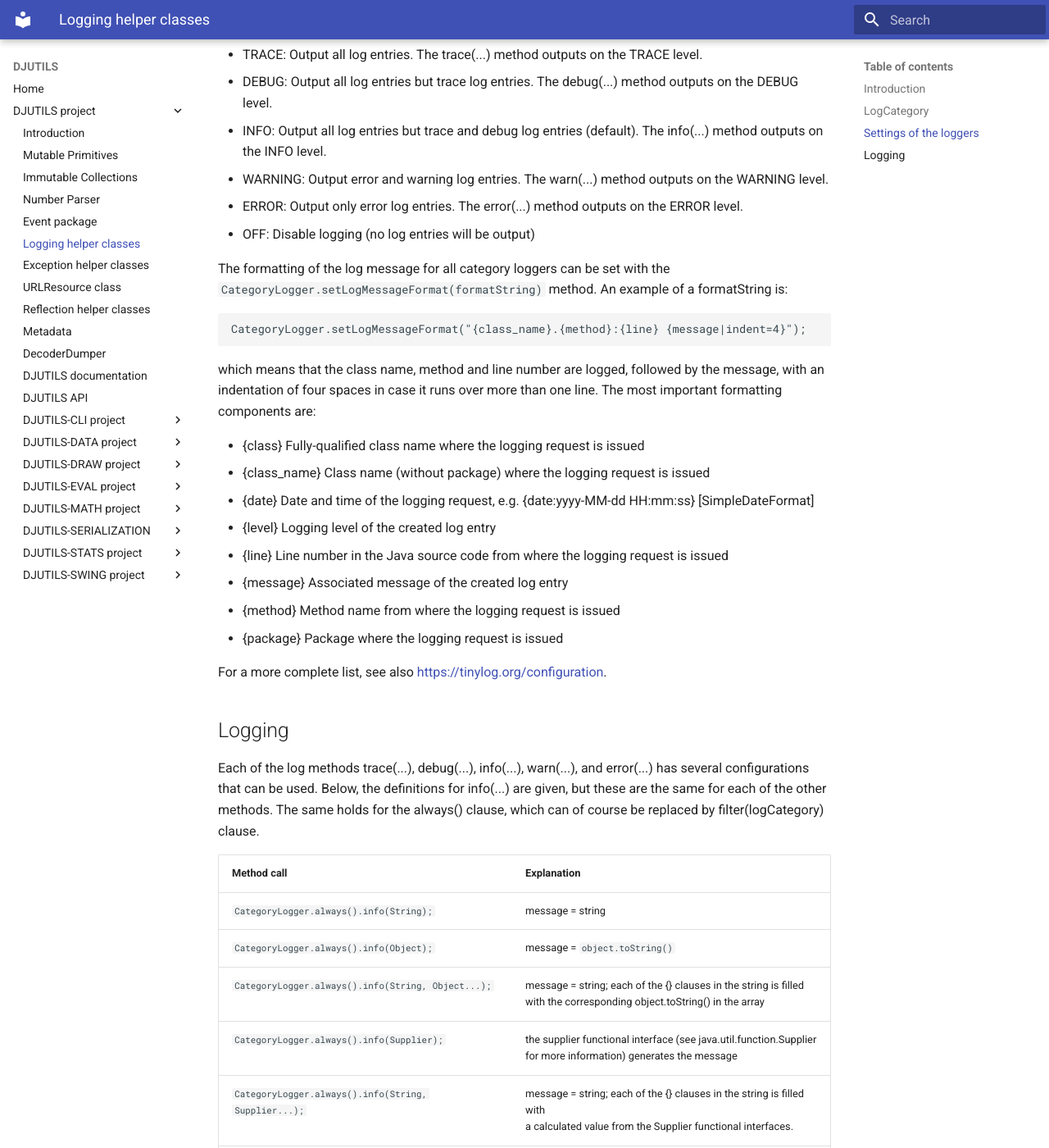
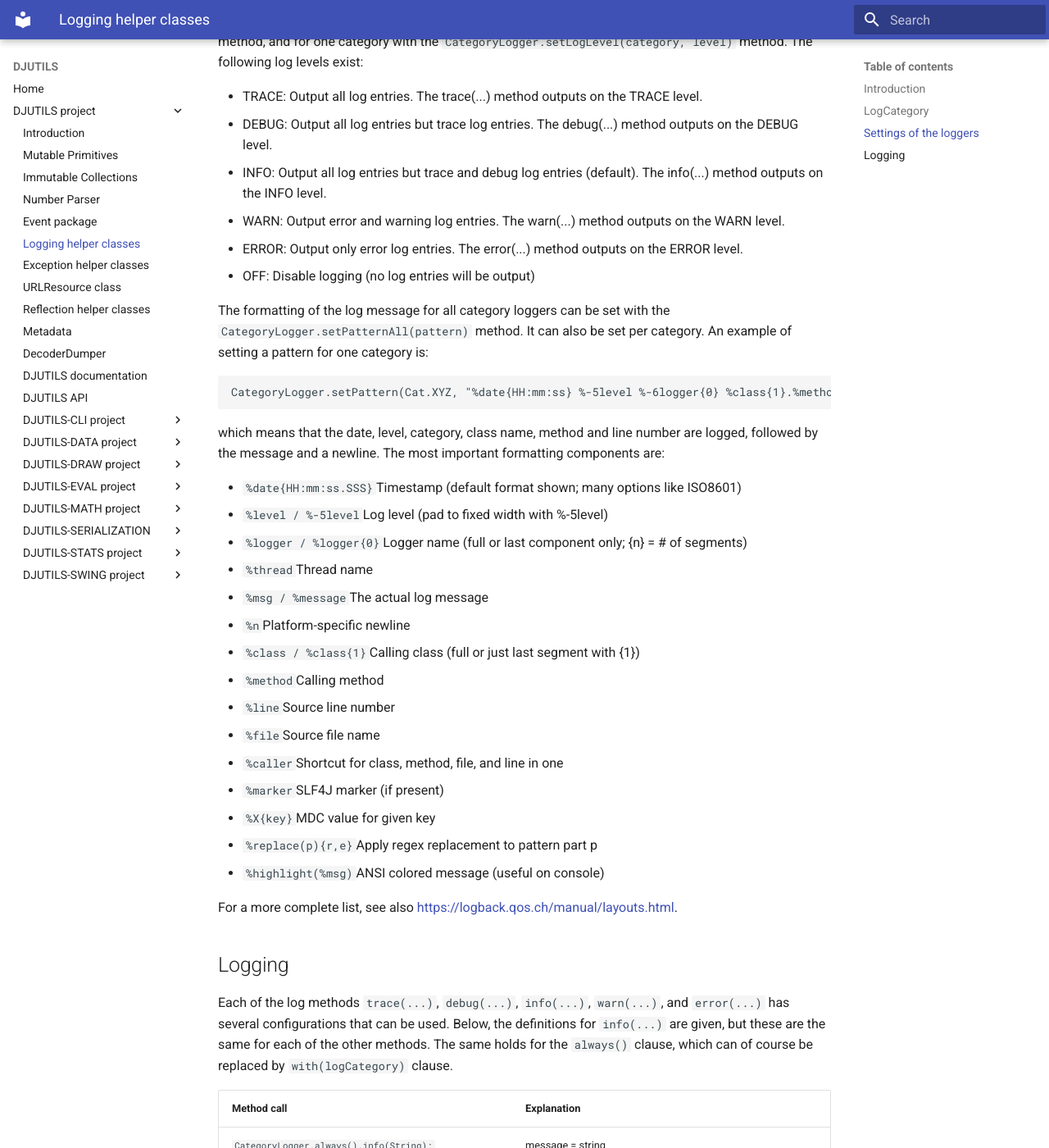
Before and after one commit to averbraeck/djutils-base, an MkDocs documentation site: the page built from docs/djutils/logging.md, in a window 1280 px wide and 1400 px high, scrolled down 1154 px. Shown: the whole window at 82% size. Built offline with MkDocs 1.6.1 and Material for MkDocs 9.7.7, drawn with Linux system fonts in a browser that asks for light colours; some of the changed text lies outside the part shown.

Commit message:
Issue #25. Update documentation for the CategoryLogger

````diff
--- a/docs/djutils/logging.md
+++ b/docs/djutils/logging.md
@@ -2,11 +2,11 @@
 
 ## Introduction
 
-The 'tinylog' package (see [https://tinylog.org](https://tinylog.org), is a very fast and small set of logger classes. Tinylog is extended with several helper classes to make logging more fine-grained and easier to control. The most important extension provided in the DJUTILS package is the so-called CategoryLogger. This is a logger that has categories that can be treated in different ways. An example of the use of a logger with a category, where we have categories `Cat.BASE` and `Cat.ADVANCED`:
+The 'SLF4J' facade, see [https://www.slf4j.org/manual.html](https://www.slf4j.org/manual.html) with the Logback implementation, see [https://logback.qos.ch/manual](https://logback.qos.ch/manual), is a well known and standard set of logger classes. The `CategoryLogger` extends the logger classes from Logback with several helper methods to make logging more fine-grained and easier to control. The `CategoryLogger` is a logger that has categories that can log and format mesages in different ways per category. An example of the use of a logger with a category, where we have categories `Cat.BASE` and `Cat.ADVANCED`:
 
 ```java
-CategoryLogger.filter(Cat.BASE).debug("Parameter {} initialized correctly", param1.toString());
-CategoryLogger.filter(Cat.ADVANCED).error(exception, "Illegal argument: {}", arg);
+CategoryLogger.with(Cat.BASE).debug("Parameter {} initialized correctly", param1.toString());
+CategoryLogger.with(Cat.ADVANCED).error(exception, "Illegal argument: {}", arg);
 ```
 
 In case a message should always be displayed, independent of the category or a category's settings, we can use the always() clause instead of the filter(category) clause:
@@ -19,7 +19,7 @@ CategoryLogger.always().error(exception, "Program failed to initialize. Command
 
 ## LogCategory
 
-Categories should be of the type `LogCategory`. An example of the definition of LogCategories for the DSOL project is given below. The comments have been left out.
+Categories should be of the type `LogCategory`. An example of the definition of LogCategories is given below. The comments have been left out.
 
 ```java
 public final class Cat
@@ -42,38 +42,45 @@ CategoryLogger.addLogCategory(logCategory);
 CategoryLogger.removeLogCategory(logCategory);
 ```
 
-The log level for all category loggers can be set with the `CategoryLogger.setAllLogLevel(level)` method. The following log levels exist:
+The log level for all category loggers can be set with the `CategoryLogger.setAllLogLevel(level)` method, and for one category with the `CategoryLogger.setLogLevel(category, level)` method. The following log levels exist:
 
 * TRACE: Output all log entries. The trace(...) method outputs on the TRACE level.
 * DEBUG: Output all log entries but trace log entries. The debug(...) method outputs on the DEBUG level.
 * INFO: Output all log entries but trace and debug log entries (default). The info(...) method outputs on the INFO level.
-* WARNING: Output error and warning log entries. The warn(...) method outputs on the WARNING level.
+* WARN: Output error and warning log entries. The warn(...) method outputs on the WARN level.
 * ERROR: Output only error log entries. The error(...) method outputs on the ERROR level.
 * OFF: Disable logging (no log entries will be output)
 
-The formatting of the log message for all category loggers can be set with the `CategoryLogger.setLogMessageFormat(formatString)` method. An example of a formatString is:
+The formatting of the log message for all category loggers can be set with the `CategoryLogger.setPatternAll(pattern)` method. It can also be set per category. An example of setting a pattern for one category is:
 
 ```java
-CategoryLogger.setLogMessageFormat("{class_name}.{method}:{line} {message|indent=4}");
+CategoryLogger.setPattern(Cat.XYZ, "%date{HH:mm:ss} %-5level %-6logger{0} %class{1}.%method:%line - %msg%n");
 ```
 
-which means that the class name, method and line number are logged, followed by the message, with an indentation of four spaces in case it runs over more than one line. The most important formatting components are:
+which means that the date, level, category, class name, method and line number are logged, followed by the message and a newline. The most important formatting components are:
 
-* {class} Fully-qualified class name where the logging request is issued
-* {class_name} Class name (without package) where the logging request is issued
-* {date} Date and time of the logging request, e.g. {date:yyyy-MM-dd HH:mm:ss} [SimpleDateFormat]
-* {level} Logging level of the created log entry
-* {line} Line number in the Java source code from where the logging request is issued
-* {message} Associated message of the created log entry
-* {method} Method name from where the logging request is issued
-* {package} Package where the logging request is issued
+ * `%date{HH:mm:ss.SSS}   `Timestamp (default format shown; many options like ISO8601)
+ * `%level / %-5level     `Log level (pad to fixed width with %-5level)
+ * `%logger / %logger{0}  `Logger name (full or last component only; {n} = # of segments)
+ * `%thread               `Thread name
+ * `%msg / %message       `The actual log message
+ * `%n                    `Platform-specific newline
+ * `%class / %class{1}    `Calling class (full or just last segment with {1})
+ * `%method               `Calling method
+ * `%line                 `Source line number
+ * `%file                 `Source file name
+ * `%caller               `Shortcut for class, method, file, and line in one
+ * `%marker               `SLF4J marker (if present)
+ * `%X{key}               `MDC value for given key
+ * `%replace(p){r,e}      `Apply regex replacement to pattern part p
+ * `%highlight(%msg)      `ANSI colored message (useful on console)
 
-For a more complete list, see also [https://tinylog.org/configuration](https://tinylog.org/configuration).
+For a more complete list, see also [https://logback.qos.ch/manual/layouts.html](https://logback.qos.ch/manual/layouts.html).
 
 
 ## Logging
 
-Each of the log methods trace(...), debug(...), info(...), warn(...), and error(...) has several configurations that can be used. Below, the definitions for info(...) are given, but these are the same for each of the other methods. The same holds for the always() clause, which can of course be replaced by filter(logCategory) clause.
+Each of the log methods `trace(...)`, `debug(...)`, `info(...)`, `warn(...)`, and `error(...)` has several configurations that can be used. Below, the definitions for `info(...)` are given, but these are the same for each of the other methods. The same holds for the `always()` clause, which can of course be replaced by `with(logCategory)` clause.
 
 | Method call | Explanation |
 | ---------- | ---------- |
````
